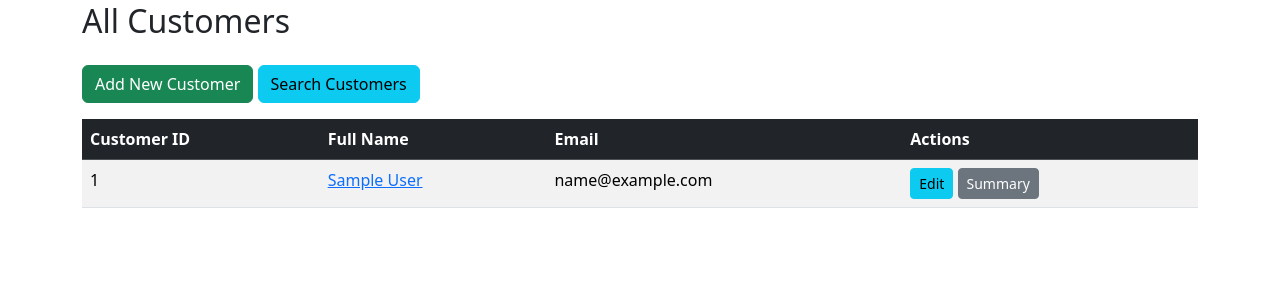
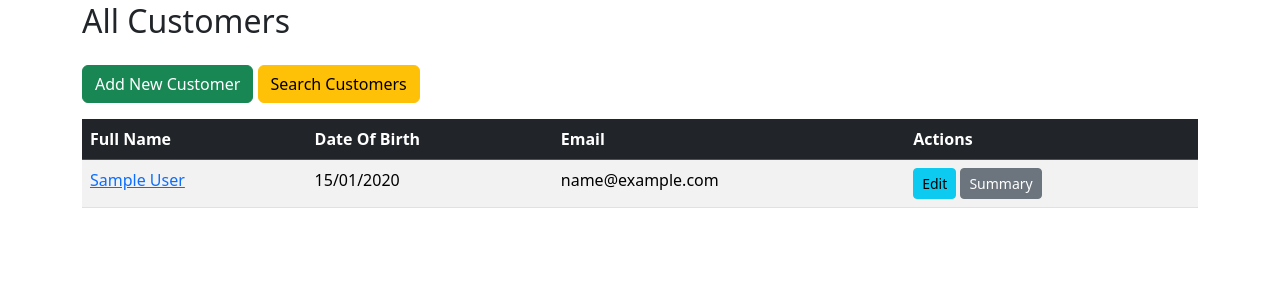
Before and after one commit to Raghav1290/selwyn_ticketing, a Flask app: template templates/customers.html in a window 1280 px wide. Shown: the part 94-396 px from the top of the page. Run offline with Flask 3, Linux system fonts and the light colour scheme; the template is opened without the code that fills it: most values are stand-ins (such as "Sample title", 1, 10 or a date in 2020); some libraries are stand-ins or nearby versions.

Commit message:
Some more changes

```diff
--- a/app.py
+++ b/app.py
@@ -59,7 +59,7 @@ def eventcustomerlist():
     event_id = request.form.get('event_id')
 
     if not event_id or not event_id.isdigit(): #Validating if the event ID is provided
-        flash("Invalid event selected.", 'error')
+        flash("Please select a valid event.", 'error')
         return redirect(url_for('events'))
 
     qstr_event = "SELECT event_name, event_date FROM events WHERE event_id = %s;" #Selecting event data based on event ID selected by the user
@@ -72,7 +72,7 @@ def eventcustomerlist():
 
     # Sorting the customer name alphabetical by family name, then again by date of birth (youngest first)
     qstr_customers = """
-        SELECT c.customer_id, CONCAT(c.first_name, ' ', c.family_name) AS full_name, c.date_of_birth, ts.tickets_purchased AS ticket_quantity
+        SELECT c.customer_id, CONCAT(c.first_name, ' ', c.family_name) AS full_name, c.email, c.date_of_birth, ts.tickets_purchased AS ticket_quantity
         FROM customers c
         JOIN ticket_sales ts ON c.customer_id = ts.customer_id
         WHERE ts.event_id = %s
@@ -80,7 +80,6 @@ def eventcustomerlist():
     """
     cursor.execute(qstr_customers, (event_id,))
     customerlist = cursor.fetchall()
-
     return render_template("eventcustomerlist.html", event=event_details, customers=customerlist) # Rendering eventcustomerlist template
 
 #Route for all customers data
@@ -89,7 +88,7 @@ def customers_list():
     cursor = getCursor() #Getting database cursor for specifoc route
 
     # Retrieving customers data sorted by family name and for the same last names, they are sorted by their age(yougest first)
-    qstr = "SELECT customer_id, CONCAT(first_name, ' ', family_name) AS full_name, email FROM customers ORDER BY family_name ASC, date_of_birth DESC;"
+    qstr = "SELECT customer_id, CONCAT(first_name, ' ', family_name) AS full_name, email, date_of_birth FROM customers ORDER BY family_name ASC, date_of_birth DESC;"
     cursor.execute(qstr)
     all_customers = cursor.fetchall()
     return render_template("customers.html", all_customers=all_customers)
@@ -107,7 +106,7 @@ def customersearch():
             # Retrieving the data from database based on search requested by the user. This data will provide the customer data of customer searched by the user and Retrieving customers data sorted by family name and for the same last names, they are sorted by their age(yougest first)
 
             qstr = """
-                SELECT customer_id, CONCAT(first_name, ' ', family_name) AS full_name, email, first_name, family_name, date_of_birth
+                SELECT customer_id, first_name, family_name, email, first_name, family_name, date_of_birth
                 FROM customers
                 WHERE first_name LIKE %s OR family_name LIKE %s
                 ORDER BY family_name ASC, date_of_birth DESC;
@@ -117,7 +116,7 @@ def customersearch():
             search_results = cursor.fetchall() #Retrieved data into search_results
             return render_template("customersearchresults.html", search_results=search_results, search_term=search_term) #Rendering the customersearch result template and passing search_result data
         else:
-            flash("Please enter a search term.", "danger")
+            flash("Please enter a search term. It cannot be empty", "danger")
             # If no search term, redirect back to the search form page
             return redirect(url_for('customersearch'))
 
@@ -148,20 +147,20 @@ def addcustomer():
         # Restricting user to enter spaces and numerics in first_name
         if first_name:
             if re.search(r'\d', first_name): # Check for any digit
-                errors.append("First Name cannot contain numbers.")
+                errors.append("First Name cannot have numbers.")
             if ' ' in first_name: # Check for any space
-                errors.append("First Name cannot contain spaces.")
+                errors.append("First Name cannot have spaces.")
 
         # Restricting user to enter spaces and numerics in family_name
         if family_name:
             if re.search(r'\d', family_name): # Check for any digit
-                errors.append("Family Name cannot contain numbers.")
+                errors.append("Family Name cannot have numbers.")
             if ' ' in family_name: # Check for any space
-                errors.append("Family Name cannot contain spaces.")
+                errors.append("Family Name cannot have spaces.")
 
         # Validating for email formating
         if email and not re.match(r"[^@]+@[^@]+\.[^@]+", email):
-            errors.append("Invalid Email Address format.")
+            errors.append("Please enter a valid Email Address format.")
 
         # Validateing date of birth as per New Zealand Format and checking for the past date
         date_of_birth = None
@@ -171,7 +170,7 @@ def addcustomer():
                 if date_of_birth >= date.today():
                     errors.append("Date of Birth has to be in the past.")
             except ValueError:
-                errors.append("Invalid Date of Birth format. Please use YYYY-MM-DD.")
+                errors.append("Please enter a valid Date of Birth format. Please use YYYY-MM-DD.")
 
         # Check for unique email address
         if email and not errors:
@@ -179,7 +178,7 @@ def addcustomer():
             cursor.execute(qstr_check_email, (email,))
             email_count = cursor.fetchone()['count']
             if email_count > 0:
-                errors.append("An account with this email address already exists.") #Appending error to errors list
+                errors.append("An account with same email already exist.") #Appending error to errors list
 
         if errors:
             for error in errors:
@@ -251,20 +250,20 @@ def editcustomer(customer_id):
         # Restricting user to enter spaces and numerics in first_name
         if first_name:
             if re.search(r'\d', first_name): # Check for any digit
-                errors.append("First Name cannot contain numbers.")
+                errors.append("First Name cannot have numbers.")
             if ' ' in first_name: # Check for any space
-                errors.append("First Name cannot contain spaces.")
+                errors.append("First Name cannot have spaces.")
 
         # Restricting user to enter spaces and numerics in family_name
         if family_name:
             if re.search(r'\d', family_name): # Check for any digit
-                errors.append("Family Name cannot contain numbers.")
+                errors.append("Family Name cannot have numbers.")
             if ' ' in family_name: # Check for any space
-                errors.append("Family Name cannot contain spaces.")
+                errors.append("Family Name cannot have spaces.")
 
         # Validating for email format
         if email and not re.match(r"[^@]+@[^@]+\.[^@]+", email):
-            errors.append("Invalid Email Address format.")
+            errors.append("Please enter a valid Email Address format.")
 
         # Validating date of birth as per New Zealand Format and checking for the past date
         date_of_birth = None
@@ -272,9 +271,9 @@ def editcustomer(customer_id):
             try:
                 date_of_birth = datetime.strptime(date_of_birth_str, '%Y-%m-%d').date()
                 if date_of_birth >= date.today():
-                    errors.append("Date of Birth must be in the past.")
+                    errors.append("Please don't enter a future date. It should be in past.")
             except ValueError:
-                errors.append("Invalid Date of Birth format. Please use YYYY-MM-DD.")
+                errors.append("The Date of Birth format is not valid. Please use YYYY-MM-DD.")
 
         # Checking for unique email address and current customer's email address is excluded
         if email and not errors:
@@ -282,7 +281,7 @@ def editcustomer(customer_id):
             cursor.execute(qstr_check_email, (email, customer_id))
             email_count = cursor.fetchone()['count']
             if email_count > 0:
-                errors.append("An account with this email address already exists for another customer.")
+                errors.append("Account with same email already exist.")
 
         if errors:
             for error in errors:
@@ -332,10 +331,6 @@ def customerticketsummary(customer_id):
     if not customer_details:
         flash("Customer not found.", "error")
         return redirect(url_for('customers_list')) # Redirecting to customerList
-
-    # Formatting the date as per NZ way
-    if customer_details['date_of_birth']:
-        customer_details['date_of_birth'] = customer_details['date_of_birth'].strftime('%Y-%m-%d')
 
     # Fetching the details of tickets purchased by the customer
     qstr_purchases = """
@@ -415,18 +410,18 @@ def buytickets():
 
         # Validating the fields that are required
         if not customer_id:
-            errors.append("Please select a customer.")
+            errors.append("Please select a customer to proceed.")
         if not event_id:
-            errors.append("Please select an event.")
+            errors.append("Please select an event to proceed.")
         if not quantity_str:
-            errors.append("Number of tickets is required.")
+            errors.append("Number of tickets is required to proceed.")
 
         try:
             quantity = int(quantity_str)
             if quantity <= 0:
-                errors.append("Number of tickets must be at least 1.")
+                errors.append("Please select atleast 1 ticket.")
         except ValueError:
-            errors.append("Invalid number of tickets.")
+            errors.append("Please enter valid number of tickets.")
             quantity = 0 # Setting quantity to 0 so that further calculation issues could be prevented
 
         # Fetching event customer and details for validation ahead
@@ -442,7 +437,7 @@ def buytickets():
             if customer_data:
                 customer_dob = customer_data['date_of_birth']
             else:
-                errors.append("Selected customer not found.")
+                errors.append("Customer not found")
 
         if event_id and event_id.isdigit():
             qstr_event_details = """
@@ -460,19 +455,19 @@ def buytickets():
                 event_capacity = event_details['capacity']
                 tickets_sold = event_details['tickets_sold']
             else:
-                errors.append("Selected event not found or has no available tickets.")
+                errors.append("There are no available ticket or the event is not found.")
 
         # Applying validations for age restriction
         if customer_dob and event_age_restriction is not None:
             today = date.today()
             age = today.year - customer_dob.year - ((today.month, today.day) < (customer_dob.month, customer_dob.day))
             if age < event_age_restriction:
-                errors.append(f"Customer is too young for this event. Minimum age required: {event_age_restriction}.")
+                errors.append(f"Customer is very young for this event. Minimum age required: {event_age_restriction}.")
 
         # Validation for tickets which are available
         tickets_remaining = event_capacity - tickets_sold
         if quantity > tickets_remaining:
-            errors.append(f"Not enough tickets available. Only {tickets_remaining} tickets left.")
+            errors.append(f"There are not enough tickets available. Only {tickets_remaining} tickets left.")
 
 
         if errors:
@@ -513,5 +508,5 @@ def buytickets():
                 flash("Tickets purchased successfully!", "success")
                 return redirect(url_for('customerticketsummary', customer_id=customer_id)) #Reirecting to customersummary route
             except MySQLdb.Error as e:
-                errors.append("Database error: Could not purchase tickets.")
+                errors.append("Database error: Unable to purchase tickets.")
                 return redirect(url_for('buytickets')) #Redirecting to buytickets route
--- a/templates/customers.html
+++ b/templates/customers.html
@@ -6,7 +6,7 @@
     <h2 class="mb-4">All Customers</h2>
     <p>
         <a href="{{ url_for('addcustomer') }}" class="btn btn-success">Add New Customer</a>
-        <a href="{{ url_for('customersearch') }}" class="btn btn-info">Search Customers</a>
+        <a href="{{ url_for('customersearch') }}" class="btn btn-warning">Search Customers</a>
     </p>
 
     {% if all_customers %}
@@ -14,8 +14,8 @@
             <table class="table table-striped table-hover">
                 <thead class="table-dark">
                     <tr>
-                        <th>Customer ID</th>
                         <th>Full Name</th>
+                        <th>Date Of Birth</th>
                         <th>Email</th>
                         <th>Actions</th>
                     </tr>
@@ -23,8 +23,8 @@
                 <tbody>
                     {% for customer in all_customers %}
                         <tr>
-                            <td>{{ customer['customer_id'] }}</td>
                             <td><a href="{{ url_for('customerticketsummary', customer_id=customer.customer_id) }}">{{ customer.full_name }}</a></td>
+                            <td>{{ customer.date_of_birth.strftime('%d/%m/%Y') }}</td>
                             <td>{{ customer['email'] }}</td>
                             <td>
                                 <a href="{{ url_for('editcustomer', customer_id=customer['customer_id']) }}" class="btn btn-info btn-sm">Edit</a>
--- a/templates/customerticketsummary.html
+++ b/templates/customerticketsummary.html
@@ -10,7 +10,7 @@
                 <div class="col-md-6">
                     <p><strong>First Name:</strong> {{ customer.first_name }}</p>
                     <p><strong>Family Name:</strong> {{ customer.family_name }}</p>
-                    <p><strong>Date of Birth:</strong> {{ customer.date_of_birth }}</p>
+                    <p><strong>Date of Birth:</strong> {{ customer.date_of_birth.strftime('%d/%m/%Y') }}</p>
                 </div>
                 <div class="col-md-6">
                     <p><strong>Email:</strong> {{ customer.email }}</p>
--- a/templates/eventcustomerlist.html
+++ b/templates/eventcustomerlist.html
@@ -11,6 +11,8 @@
         <thead>
             <tr>
                 <th>Customer Name</th>
+                <th>Date Of Birth</th>
+                <th>Email</th>
                 <th>Tickets Bought</th>
                 <th>Action</th>
             </tr>
@@ -19,6 +21,8 @@
         {% for customer in customers %}
             <tr>
                 <td><a href="{{ url_for('customerticketsummary', customer_id=customer.customer_id) }}">{{ customer.full_name }}</a></td>
+                <td>{{ customer.date_of_birth.strftime('%d/%m/%Y') }}</td>
+                <td>{{ customer['email'] }}</td>
                 <td>{{ customer.ticket_quantity }}</td>
                 <td>
                     <a href="{{ url_for('editcustomer', customer_id=customer['customer_id']) }}" class="btn btn-primary btn-sm">Edit</a>
```
Also changed, not shown: templates/customersearchresults.html (+5 -5 lines).
